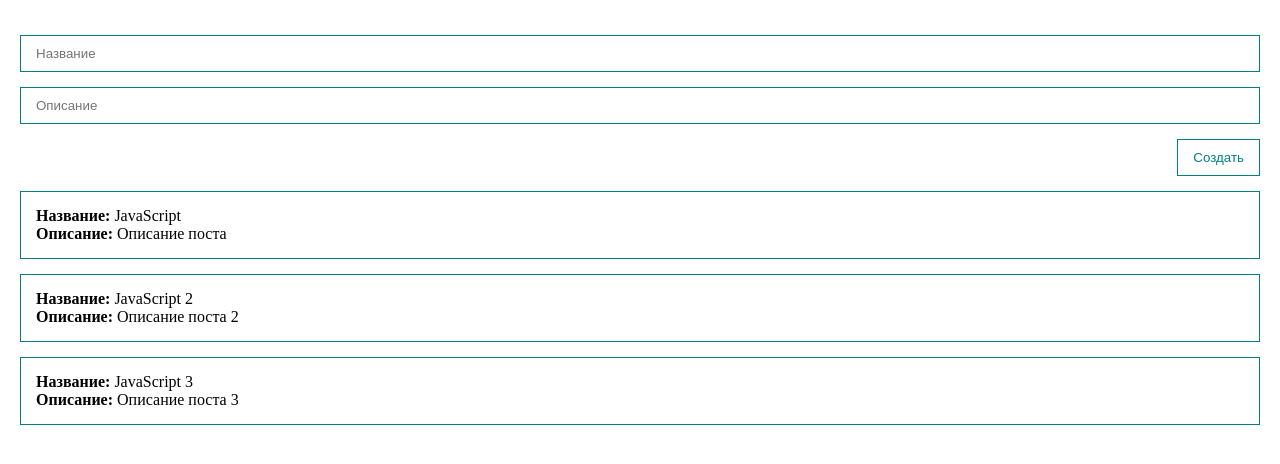
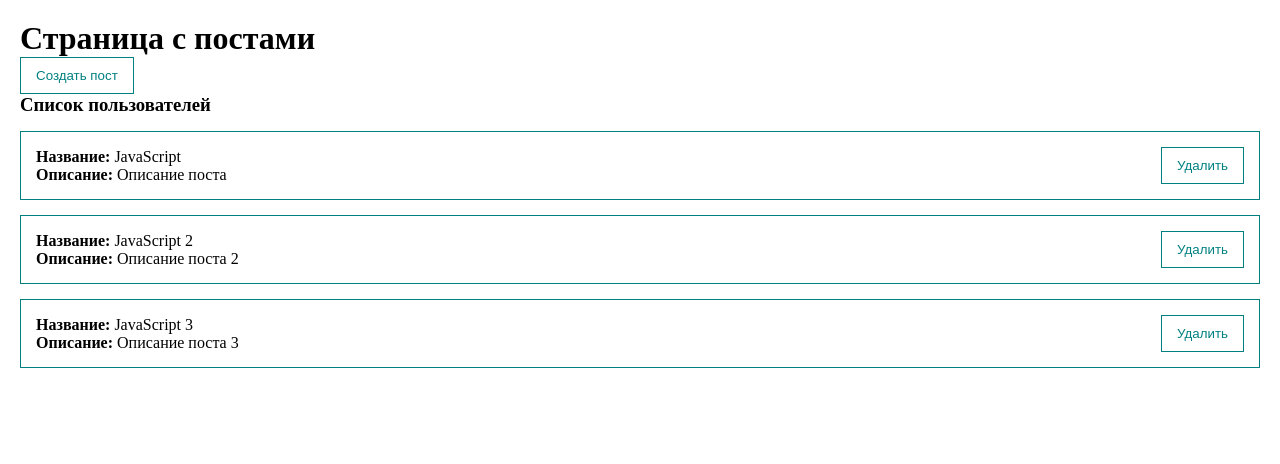
Before and after one commit to azatylnikova/Vue3, a Vue app: page / in a window 1280 px wide. Shown: the top 464 px of the page. Built offline with nearby package versions, Linux system fonts and the light colour scheme.

Commit message:
12/05/25

```diff
--- a/src/App.vue
+++ b/src/App.vue
@@ -1,38 +1,41 @@
 <template>
   <div class="app">
-<post-form/>
-<post-list v-bind:posts="posts"/>
+    <h1> Страница с постами </h1>
+    <my-button @click="showDialog"> Создать пост</my-button>
+    <my-dialog  v-model:show="dialogVisible">
+      <post-form @create="createPost" />
+    </my-dialog>
+
+    <post-list :posts="posts" @remove="removePost" />
   </div>
 </template>
 <script>
 import PostForm from './components/PostForm.vue';
 import PostList from './components/PostList.vue';
+import MyDialog from './components/UI/MyDialog.vue';
 export default {
-    components: {
-        PostList, PostForm
-    },
+  components: {
+    PostList, PostForm
+  },
   data() {
     return {
       posts: [
         { id: 1, title: "JavaScript", body: "Описание поста " },
         { id: 2, title: "JavaScript 2", body: "Описание поста 2" },
         { id: 3, title: "JavaScript 3", body: "Описание поста 3" },
-      ]
+      ],
+      dialogVisible: false
     };
   },
   methods: {
-    createPost() {
-        const newPost = {
-            id: Date.now(),
-            title: this.title,
-            body: this.body
-        }
-        this.posts.push(newPost);
-        this.title= '';
-        this.body='';
+    createPost(post) {
+      this.posts.push(post);
     },
-    inputTitle(event) {
-       this.title =  event.target.value
+    removePost(post) {
+      this.posts = this.posts.filter(p => p.id !== post.id)
+    },
+    showDialog() {
+      this.dialogVisible = true
     }
   },
 };
@@ -44,8 +47,8 @@
   padding: 0;
   box-sizing: border-box;
 }
+
 .app {
   padding: 20px;
 }
-
 </style>
--- a/src/components/PostForm.vue
+++ b/src/components/PostForm.vue
@@ -14,19 +14,17 @@
           type="text"
           placeholder="Описание"
         /> -->
-        <input
+        <my-input
           v-model="post.title"
-          class="input"
           type="text"
           placeholder="Название"
         />
-        <input
+        <my-input
           v-model="post.body"
-          class="input"
           type="text"
           placeholder="Описание"
         />
-        <button class="btn" @click="createPost">Создать</button>
+        <my-button class="btn" style="align-self: flex-end;margin-top: 15px;" @click="createPost">Создать</my-button>
       </form>
   </template>
   <script>
@@ -41,10 +39,12 @@
     },
     methods: {
       createPost() {
-        this.post.id = Date.new();
-        this.posts.push(newPost);
-        this.title= '';
-        this.body='';
+       this.post.id = Date.now();
+        this.$emit('create', this.post);
+        this.post = {
+          title: '',
+          body: ''
+     }
       }
     }
   };
@@ -55,19 +55,5 @@
     display: flex;
     flex-direction: column;
   }
-  .btn {
-    align-self: flex-end;
-    margin-top: 15px;
-    padding: 10px 15px;
-    background: none;
-    color: teal;
-    border: 1px solid teal;
-  }
-  .input {
-    width: 100%;
-    border: 1px solid teal;
-    padding: 10px 15px;
-    margin-top: 15px;
-    border: 1px solid teal;
-  }
+
   </style>
--- /dev/null
+++ b/src/components/PostItem.vue
@@ -0,0 +1,35 @@
+<template>
+  <div class="post">
+    <div>
+      <div><strong>Название: </strong> {{ post.title }}</div>
+      <div><strong>Описание: </strong> {{ post.body }}</div>
+    </div>
+    <div class="post__btns">
+        <my-button
+        @click="$emit('remove' , post)"
+        > Удалить </my-button>
+    </div>
+  </div>
+</template>
+
+<script>
+export default {
+  props: {
+    post: {
+      type: Object,
+      required: true,
+    },
+  },
+};
+</script>
+
+<style>
+.post {
+  padding: 15px;
+  border: 1px solid teal;
+  margin-top: 15px;
+  display: flex;
+  align-items: center;
+  justify-content: space-between;
+}
+</style>
--- a/src/components/PostList.vue
+++ b/src/components/PostList.vue
@@ -1,11 +1,19 @@
 <template>
-      <div class="post" v-for="post in posts">
-        <div><strong>Название: </strong> {{ post.title }}</div>
-        <div><strong>Описание: </strong> {{ post.body }}</div>
+  <div v-if="posts.length > 0">
+    <h3> Список пользователей </h3>
+    <post-item  v-for="post in posts"
+    :post="post"
+    :key="post.id"
+    @remove="$emit('remove', post)"
+    />
       </div>
+      <h2 v-else style="color: red;"> Список пользователей пуст</h2>
   </template>
   <script>
+
+  import PostItem from "./PostItem.vue"
   export default {
+    components: {PostItem},
   props: {
     posts :{
       type: Array,
@@ -16,10 +24,6 @@
   </script>
 
   <style>
-  .post {
-    padding: 15px;
-    border: 1px solid teal;
-    margin-top: 15px;
-  }
+
 
   </style>
--- /dev/null
+++ b/src/components/UI/MyButton.vue
@@ -0,0 +1,20 @@
+<template>
+    <button class="btn">
+      <slot></slot>
+    </button>
+  </template>
+
+  <script>
+  export default {
+    name: 'my-button'
+  }
+  </script>
+
+  <style scoped>
+  .btn {
+    padding: 10px 15px;
+    background: none;
+    color: teal;
+    border: 1px solid teal;
+  }
+  </style>
--- /dev/null
+++ b/src/components/UI/MyDialog.vue
@@ -0,0 +1,44 @@
+<template>
+    <div class="dialog" v-if="show" @click.stop="hideDialog">
+        <div @click.stop class="dialog__content">
+            <slot></slot>
+        </div>
+    </div>
+</template>
+
+<script>
+export default {
+    name: 'my-dialog',
+    props: {
+        show : {
+            type: Boolean,
+            default: false
+        }
+    },
+    methods: {
+        hideDialog() {
+            this.$emit('update:show', false)
+        }
+    }
+}
+</script>
+
+<style scoped>
+.dialog {
+top: 0;
+bottom: 0;
+right: 0;
+background: rgb(0, 0, 0, 0.5);
+position: fixed;
+display: flex;
+width: 100%;
+}
+.dialog__content {
+    margin: auto;
+    background: white;
+    border-radius: 12px;
+    min-height: 58px;
+    min-width: 300px;
+    padding: 20px;
+}
+</style>
--- /dev/null
+++ b/src/components/UI/MyInput.vue
@@ -0,0 +1,27 @@
+<template>
+    <input :value="modelValue" @input="updateInput" class="input" type="text" >
+</template>
+
+<script>
+export default {
+    name: 'my-input',
+    props: {
+        modelValue: [ String, Number]
+    },
+    methods: {
+        updateInput(event) {
+            this.$emit('update:modelValue', event.target.value)
+        }
+    }
+}
+</script>
+
+<style scoped>
+  .input {
+    width: 100%;
+    border: 1px solid teal;
+    padding: 10px 15px;
+    margin-top: 15px;
+    border: 1px solid teal;
+  }
+</style>
--- /dev/null
+++ b/src/components/UI/index.js
@@ -0,0 +1,4 @@
+import MyButton from "./MyButton.vue";
+import MyInput from "./MyInput.vue";
+import MyDialog from "./MyDialog.vue";
+export default [MyButton, MyInput, MyDialog];
--- a/src/main.js
+++ b/src/main.js
@@ -1,4 +1,13 @@
 import { createApp } from 'vue';
 import App from './App.vue'
+import components from "./components/UI"
 
-createApp(App).mount('#app')
+const app = createApp(App)
+///// Гдлбальная регистрация компонента
+components.forEach(component => {
+    app.component(
+        component.name, component
+    )
+})
+
+app.mount('#app')
```
